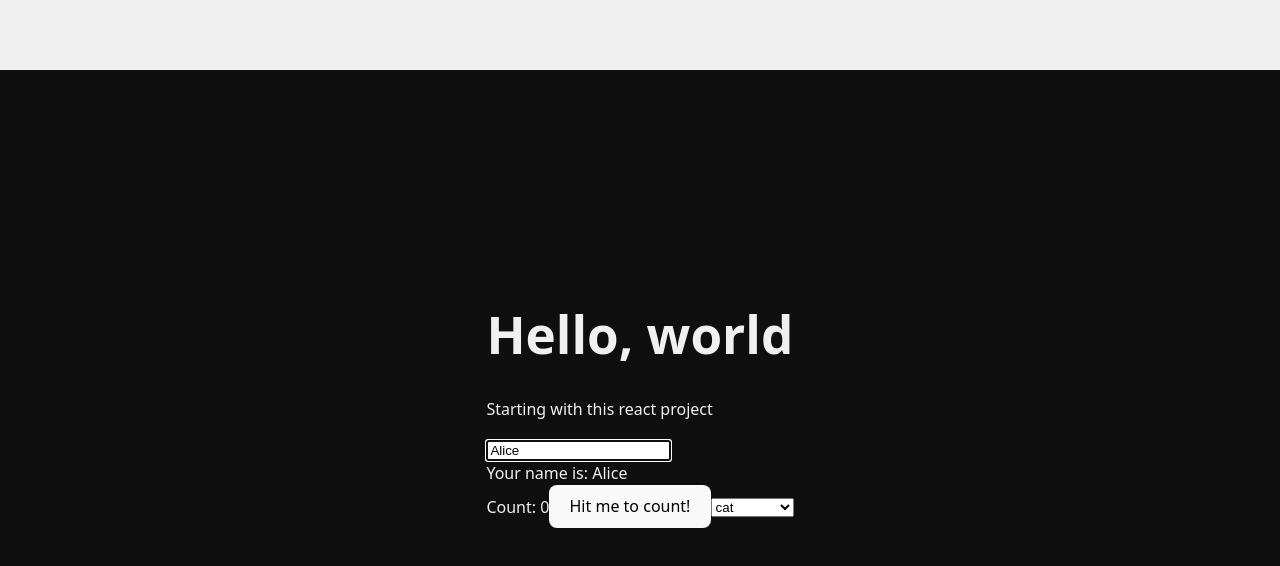
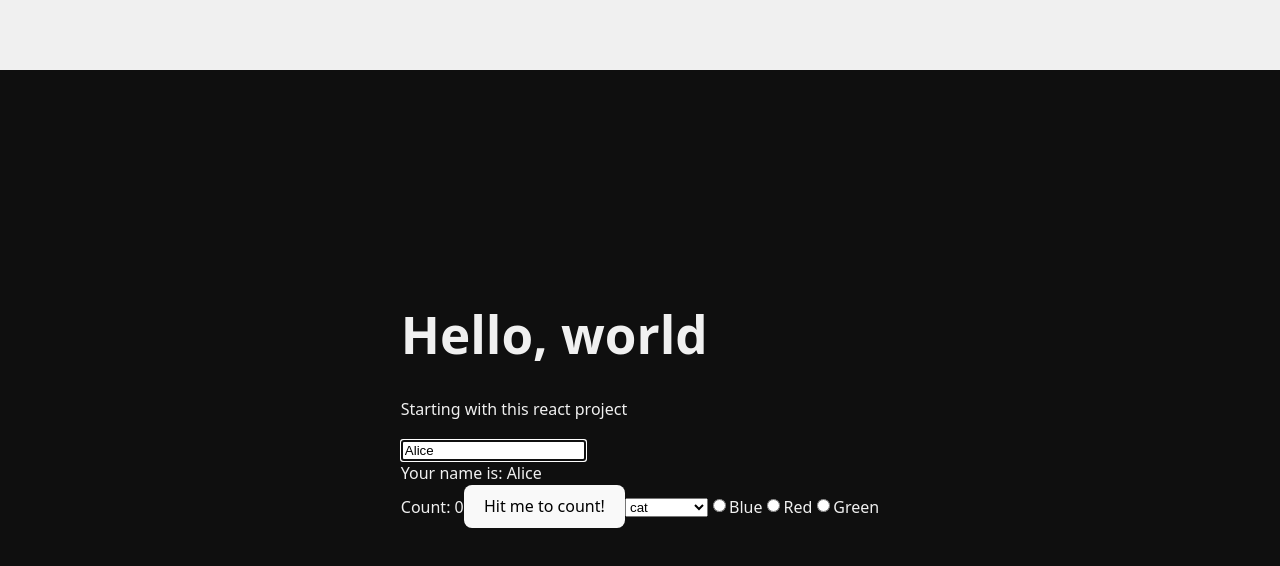
Before and after one commit to trilok-l01c/beyondChat-assignment, a React app in the folder frontend/: page / in a window 1280 px wide. Shown: the top 566 px of the page. Built offline with nearby package versions, Linux system fonts and the light colour scheme; the HTML template or start-up script is replaced by a standard one.

Commit message:
Some experiments with radio button

```diff
--- a/frontend/src/App.jsx
+++ b/frontend/src/App.jsx
@@ -38,6 +38,19 @@ function List() {
     );
 }
 
+const RadioButton = () => {
+    return (
+        <>
+            <input id="box1" type="radio" name="radio" />
+            <label htmlFor="box1">Blue</label>
+            <input id="box2" type="radio" name="radio" />
+            <label htmlFor="box2">Red</label>
+            <input type="radio" name="radio" />
+            <label htmlFor="box3">Green</label>
+        </>
+    );
+};
+
 function App() {
     const [name, setName] = useState("Alice");
     const [count, setCount] = useState(0);
@@ -72,6 +85,7 @@ function App() {
                 Hit me to count!
             </button>
             <List />
+            <RadioButton />
         </>
     );
 }
```
